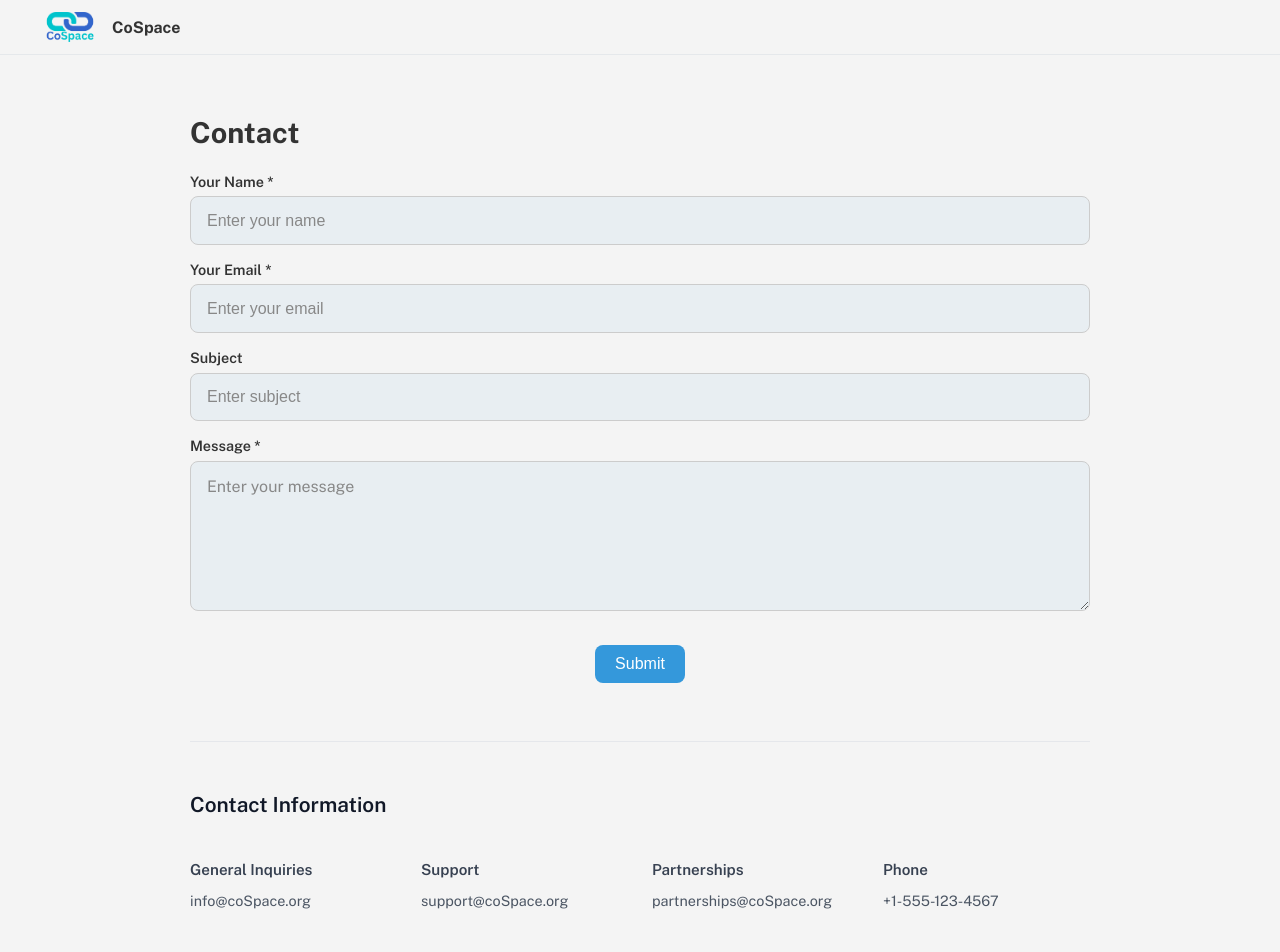
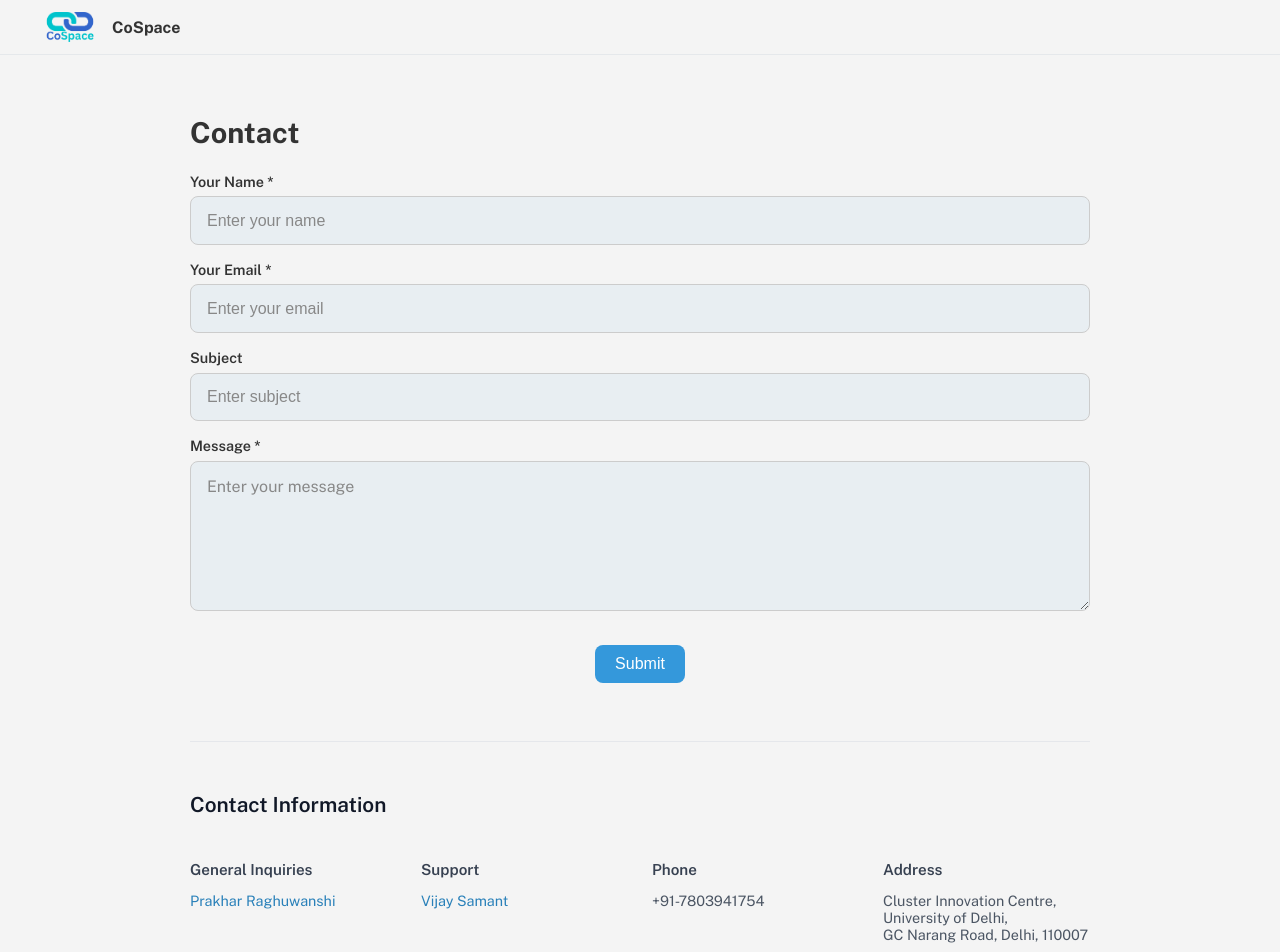
Before and after one commit to Prateeksha1507/CoSpace-frontend, a React (Create React App) app: page /contact in a window 1280 px wide. Shown: the top 952 px of the page. Built offline with nearby package versions, Linux system fonts and the light colour scheme.

Commit message:
Correct Address

```diff
--- a/src/screens/Contact.jsx
+++ b/src/screens/Contact.jsx
@@ -23,12 +23,26 @@ export default function ContactPage() {
 
   const handleSubmit = (e) => {
     e.preventDefault();
-    alert(`Form submitted! Preview:\n${JSON.stringify(
-        { ...form, image: form.image ? form.image.name : null },
-        null,
-        2
-      )}`);
+
+    const recipient = "prakhar19raghuwanshi@cic.du.ac.in"; // or support email
+    const { name, email, subject, message } = form;
+
+    const body = `
+    CoSpace team,
+    ${message}
+    Regards,
+    Name: ${name}
+    Email: ${email}
+
+  `.trim();
+
+    const mailto = `mailto:${recipient}?subject=${encodeURIComponent(
+      subject
+    )}&body=${encodeURIComponent(body)}`;
+
+    window.location.href = mailto; // opens the user's mail app with fields filled
   };
+
 
   return (
     <section className="contact-container">
@@ -86,29 +100,35 @@ export default function ContactPage() {
         <div className="contact-info-grid">
           <div>
             <h4>General Inquiries</h4>
-            <p>info@coSpace.org</p>
+            <p>
+              <a href="mailto:prakhar19raghuwanshi@cic.du.ac.in" className="link">
+                Prakhar Raghuwanshi
+              </a>
+            </p>
           </div>
           <div>
             <h4>Support</h4>
-            <p>support@coSpace.org</p>
-          </div>
-          <div>
-            <h4>Partnerships</h4>
-            <p>partnerships@coSpace.org</p>
+            <p>
+              <a href="mailto:vijaysamant4368@cic.du.ac.in" className="link">
+                Vijay Samant
+              </a>
+            </p>
           </div>
           <div>
             <h4>Phone</h4>
-            <p>+1-555-123-4567</p>
+            <p>+91-7803941754</p>
           </div>
           <div>
             <h4>Address</h4>
             <p>
-               Cluster Innovation Centre, University of Delhi,
-               <br/>GC Narang Road, Delhi, 110007
+              Cluster Innovation Centre, University of Delhi,
+              <br />GC Narang Road, Delhi, 110007
             </p>
           </div>
         </div>
       </section>
+
+
     </section>
   );
 }
--- a/src/screens/Policy.jsx
+++ b/src/screens/Policy.jsx
@@ -52,7 +52,7 @@ const sections = [
     content: (
       <p>
         If you have any questions about this Privacy Policy, please contact us at:{" "}
-        <a href="mailto:privacy@cospace.com">privacy@cospace.com</a>
+        <a href="mailto:prakhar19raghuwanshi@cic.du.ac.in">prakhar19raghuwanshi@cic.du.ac.in</a>
       </p>
     ),
   },
@@ -100,7 +100,7 @@ export default function PrivacyPolicy() {
         <h3>Contact Us</h3>
         <p>
           If you have any questions about this Privacy Policy, please contact us at{" "}
-          <a href="mailto:privacy@cospace.com">privacy@cospace.com</a>.
+          <a href="mailto:prakhar19raghuwanshi@cic.du.ac.in">prakhar19raghuwanshi@cic.du.ac.in</a>.
         </p>
       </section>
     </section>
```
